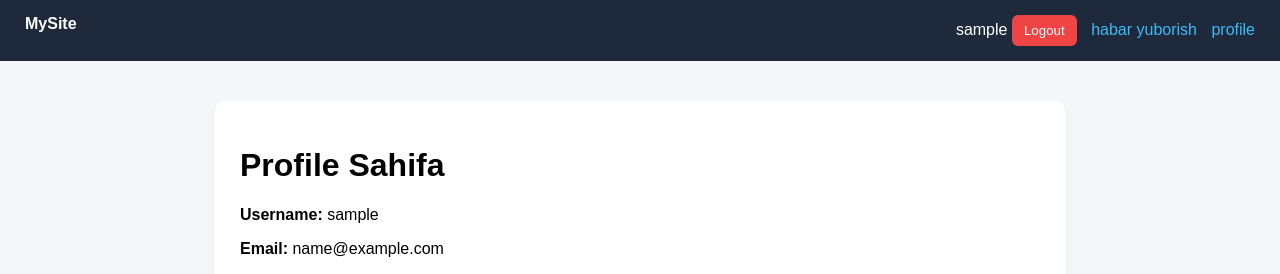
After one commit to Davronbekn202/norma-77, a Django app: page /profile/ in a window 1280 px wide. The commit adds this page. Shown: the top 274 px of the page. Run offline with Django 5.2, Linux system fonts and the light colour scheme; the visitor is signed in with stand-in values (Sample User, id 1).

Commit message:
norma 78 done

```diff
--- a/accounts/urls.py
+++ b/accounts/urls.py
@@ -1,10 +1,11 @@
 from django.urls import path
-from .views import register_view,home
+from .views import register_view,home,profile
 from django.contrib.auth import views as auth_views
 from .views import home
 urlpatterns = [
     path('', home, name='home'),
     path('register/', register_view, name='register'),
     path('login/', auth_views.LoginView.as_view(template_name='auth/login.html'),name='login'),
-    path('logout/', auth_views.LogoutView.as_view(next_page='home'), name='logout')
+    path('logout/', auth_views.LogoutView.as_view(next_page='home'), name='logout'),
+
 ]
--- a/accounts/views.py
+++ b/accounts/views.py
@@ -1,3 +1,4 @@
+from django.contrib.auth.decorators import login_required
 from django.shortcuts import render, redirect
 from .forms import RegisterForm
 from django.contrib.auth import get_user_model
@@ -6,6 +7,11 @@ User = get_user_model()
 
 def home(request):
     return render(request,'success.html')
+
+@login_required
+def profile(request):
+    user = request.user
+    return render(request, 'profile.html', {'user': user})
 
 def register_view(request):
     if request.method == "POST":
--- a/myproject/urls.py
+++ b/myproject/urls.py
@@ -1,8 +1,10 @@
 from django.urls import path,include
 from firstapp.views import contact_view, success_view
+from accounts.views import profile
 
 urlpatterns = [
     path('', contact_view, name='contact'),
     path('success/', success_view, name='success'),
     path('account/',include('accounts.urls')),
+    path('profile/', profile, name='profile'),
 ]
--- /dev/null
+++ b/templates/profile.html
@@ -0,0 +1,9 @@
+{% extends 'success.html' %}
+{% block  content %}
+
+<h1>Profile Sahifa</h1>
+
+<p><b>Username:</b> {{ user.username }}</p>
+<p><b>Email:</b> {{ user.email }}</p>
+<p><b>Phone:</b> {{ user.phone_number }}</p>
+{% endblock %}
--- a/templates/success.html
+++ b/templates/success.html
@@ -62,12 +62,14 @@
             </form>
 
             <a href="{% url 'contact' %}">habar yuborish</a>
+            <a href="{% url 'profile' %}">profile</a>
         {% else %}
             <a href="{% url 'login' %}">Kirish</a>
             <a href="{% url 'register' %}">Ro‘yxatdan o‘tish</a>
         {% endif %}
     </div>
 </div>
+
 
 <div class="container">
     {% block content %}
```
Also changed, not shown: myproject/settings.py (line endings or trailing spaces).
